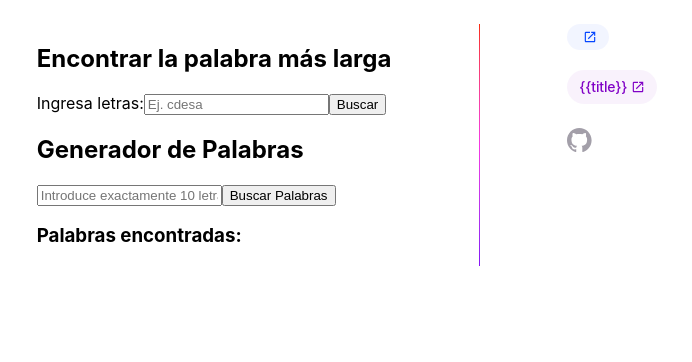
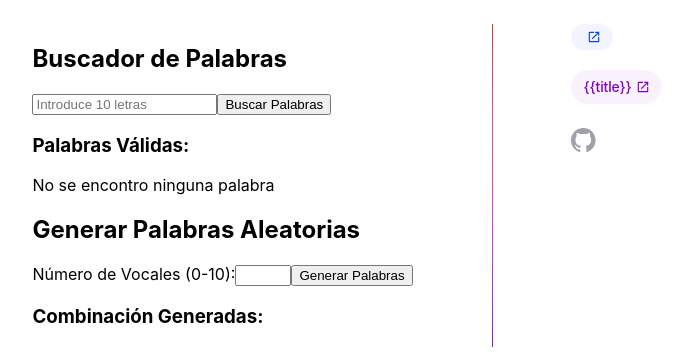
Before and after one commit to danielrs89/letraCifra, an Angular app: page / in a window 1280 px wide. Shown: the top 362 px of the page, without its empty margins (293-985 px from the left). Built offline with nearby package versions, Linux system fonts and the light colour scheme.

Commit message:
FIN combina con vocales, add biuld

```diff
--- a/src/app/app.component.html
+++ b/src/app/app.component.html
@@ -181,8 +181,9 @@
   <div class="content">
     <div class="left-side">
 
-      <app-longest-word/>
-      <app-word-finder></app-word-finder>
+
+      <app-word-finder/>
+
     </div>
     <div class="divider" role="separator" aria-label="Divider"></div>
     <div class="right-side">
--- a/src/app/components/word-finder/word-finder.component.html
+++ b/src/app/components/word-finder/word-finder.component.html
@@ -1,10 +1,33 @@
-<div class="container">
-    <h2>Generador de Palabras</h2>
-    <input [(ngModel)]="letters" placeholder="Introduce exactamente 10 letras" maxlength="10" />
-    <button (click)="findWords()">Buscar Palabras</button>
+<div>
+  <h2>Buscador de Palabras</h2>
+  <input type="text" [(ngModel)]="letters" placeholder="Introduce 10 letras" maxlength="10">
+  <button (click)="findWords()">Buscar Palabras</button>
 
-    <h3>Palabras encontradas:</h3>
+  <h3>Palabras Válidas:</h3>
+  @if (isLoading) {Buscando palabras...}
+  @else if (validWords.length===0) {No se encontro ninguna palabra}
+  @else {
+  <fieldset>
+    @for (word of validWords; track $index) {
+    <legend *ngIf="$index === 0">{{ word.length }}</legend>
+    <li *ngIf="$index !== 0">{{ word }}</li>
+    }
+  </fieldset>
+  }
+
+
+
+
+  <div>
+    <h2>Generar Palabras Aleatorias</h2>
+    <label for="numVowels">Número de Vocales (0-10):</label>
+    <input type="number" id="numVowels" [(ngModel)]="numVowels" min="0" max="10">
+    <button (click)="generateRandomWords()">Generar Palabras</button>
+
+    <h3>Combinación Generadas:</h3>
     <ul>
-      <li *ngFor="let word of validWords">{{ word }}-{{word.length}} </li>
+      <li *ngFor="let generatedWord of generatedWords">{{ generatedWord }}</li>
     </ul>
   </div>
+
+</div>
--- a/src/app/components/word-finder/word-finder.component.ts
+++ b/src/app/components/word-finder/word-finder.component.ts
@@ -13,6 +13,10 @@ import { FormsModule } from '@angular/forms';
 export class WordFinderComponent {
   letters: string = '';
   validWords: string[] = [];
+  numVowels: number | null = null;
+  generatedWords: string[] = [];
+  isLoading: boolean = false;
+
 
   constructor(private http: HttpClient) {}
 
@@ -22,26 +26,77 @@ export class WordFinderComponent {
       return;
     }
 
-    // Cargar el JSON correctamente desde assets
+    this.loadAndFindWords();
+  }
+
+  generateRandomWords() {
+    if (this.numVowels === null || this.numVowels < 0 || this.numVowels > 10) {
+      alert('Introduce un número válido de vocales (0-10).');
+      return;
+    }
+
+    const vowels = 'AEIOU';
+    const consonants = 'BCDFGHJKLMNPQRSTVWXYZ';
+    this.generatedWords = [];
+
+    for (let i = 0; i < 10; i++) {
+      let word = '';
+      let vowelCount = 0;
+      while (vowelCount < this.numVowels) {
+        word += vowels[Math.floor(Math.random() * vowels.length)];
+        vowelCount++;
+      }
+      while (word.length < 10) {
+        word += consonants[Math.floor(Math.random() * consonants.length)];
+      }
+      word = word.split('').sort(() => Math.random() - 0.5).join(''); // Shuffle letters
+      this.generatedWords.push(word);
+    }
+  }
+
+  // private loadAndFindWords() {
+  //   this.http.get<{ words: string[] }>('/wordList.json').subscribe({
+  //     next: (data) => {
+  //       const dictionary = new Set(data.words);
+  //       const possibleWords = this.generateCombinations(this.letters.toLowerCase());
+  //       this.validWords = possibleWords.filter(word => word.length >= 5 && dictionary.has(word));
+  //     },
+  //     error: (err) => {
+  //       console.error("Error al cargar wordList.json:", err);
+  //     }
+  //   });
+  // }
+private loadAndFindWords() {
+  // Mostrar indicador de carga
+  this.isLoading = true;
+
   this.http.get<{ words: string[] }>('/wordList.json').subscribe({
     next: (data) => {
-        console.log("Archivo JSON cargado:", data); // Verifica que se cargó bien
       const dictionary = new Set(data.words);
-        const possibleWords = this.generateCombinations(this.letters);
-        this.validWords = possibleWords.filter(word => word.length > 5 && dictionary.has(word));
+      const possibleWords = this.generateCombinations(this.letters.toLowerCase());
+      this.validWords = possibleWords
+        .filter(word => word.length >= 5 && dictionary.has(word))
+        .sort((a, b) => b.length - a.length); // Ordenar de mayor a menor longitud
+
+      // Ocultar indicador de carga
+      this.isLoading = false;
     },
     error: (err) => {
       console.error("Error al cargar wordList.json:", err);
+
+      // Ocultar indicador de carga en caso de error
+      this.isLoading = false;
     }
   });
 }
+
 
   private generateCombinations(letters: string): string[] {
     const results = new Set<string>();
     const array = letters.split('');
 
     const permute = (arr: string[], current: string) => {
-      if (current.length > 1) results.add(current);
+      if (current.length > 1) results.add(current); // Add words longer than 1
       for (let i = 0; i < arr.length; i++) {
         permute([...arr.slice(0, i), ...arr.slice(i + 1)], current + arr[i]);
       }
```
Also changed, not shown: public/wordList.json. Lines whose indentation alone changed are shown as unchanged.
